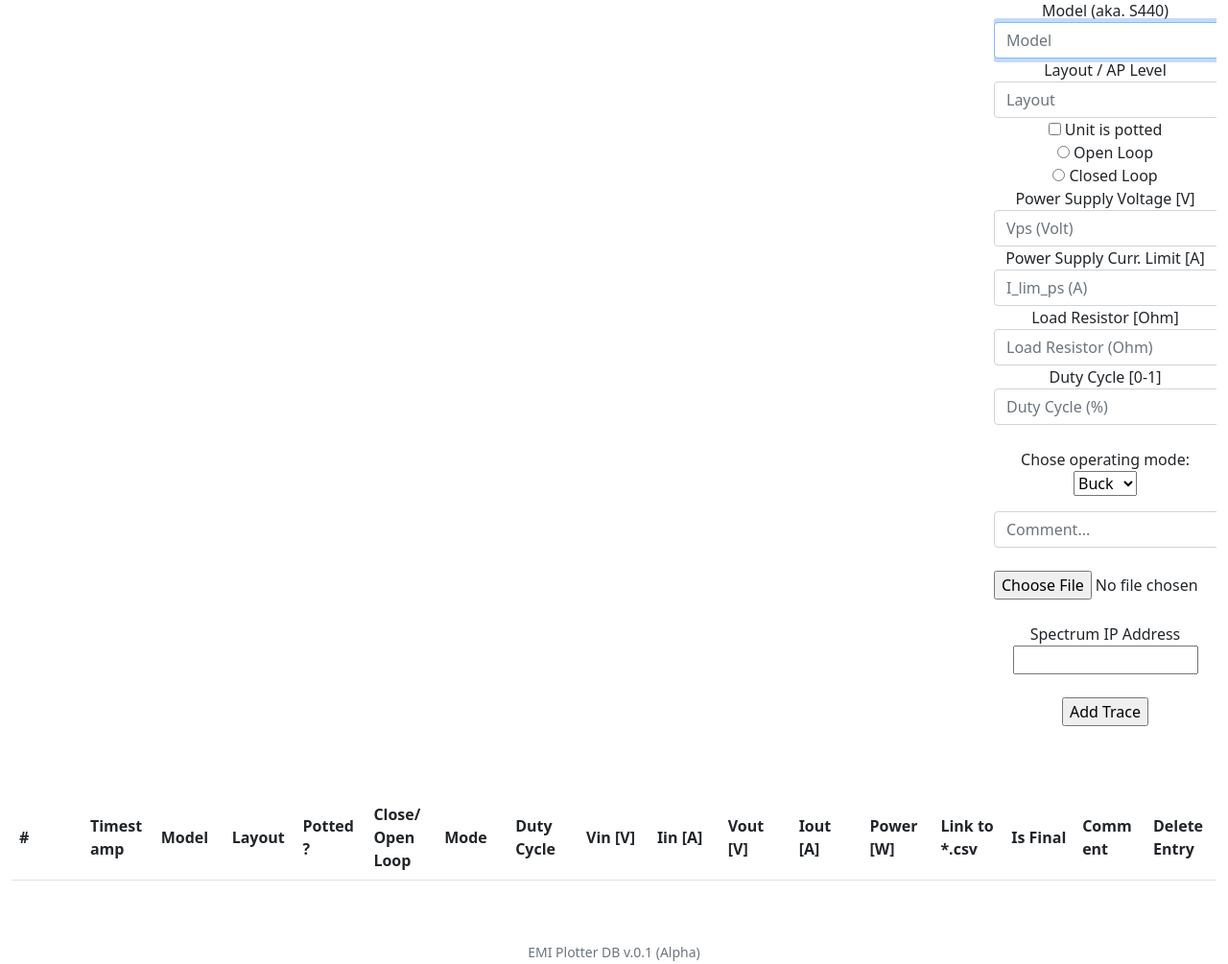
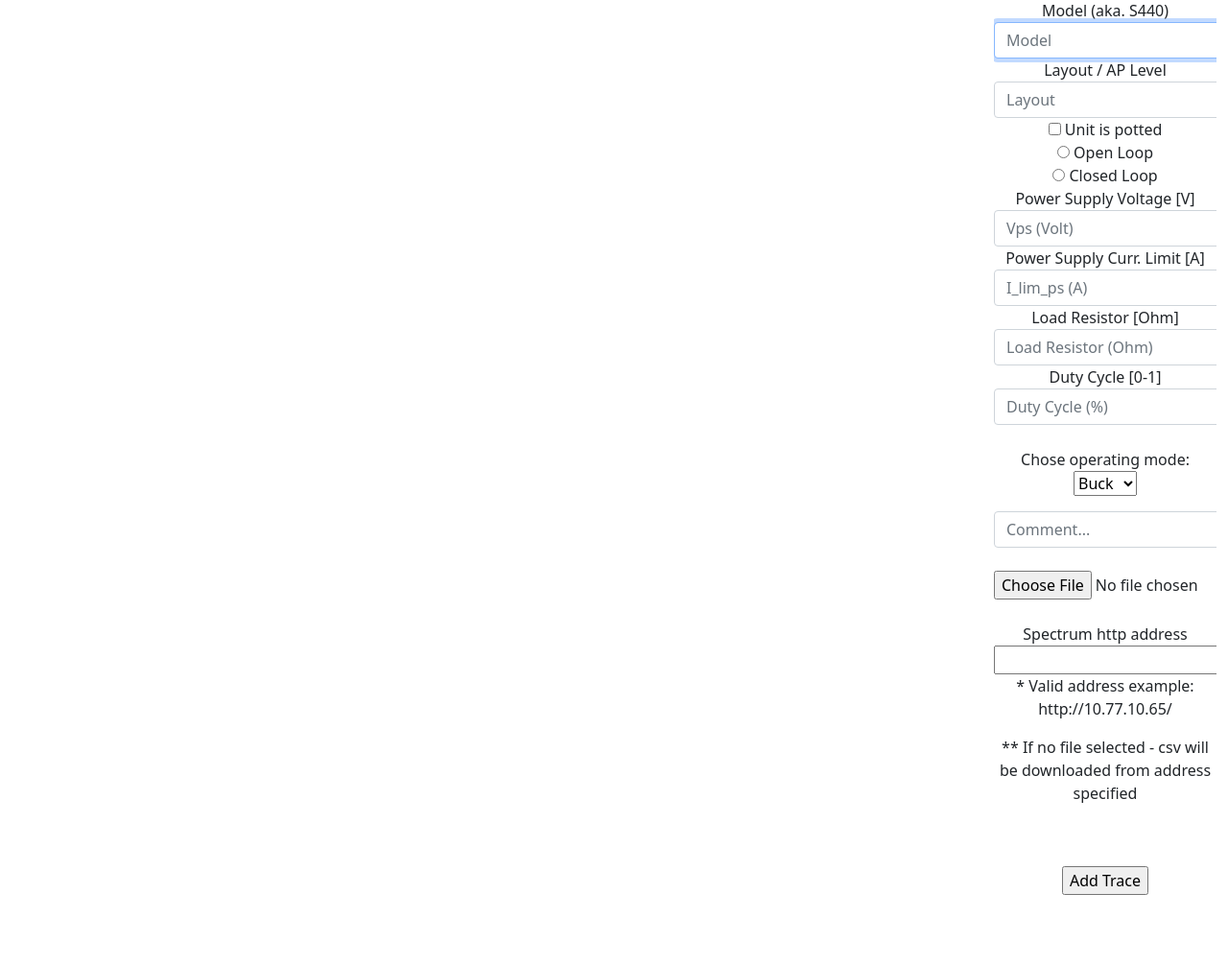
Before and after one commit to ilyashulga/cs50_final_project, a Flask app: template templates/upload_online.html in a window 1280 px wide. Shown: the part 256-1261 px from the top of the page at 96% size. Run offline with Flask 2, Linux system fonts and the light colour scheme; the template is opened without the code that fills it, so the values that code supplies are empty; some libraries are stand-ins or nearby versions.

Commit message:
Added spectrum csv download

```diff
--- a/app.py
+++ b/app.py
@@ -151,7 +151,8 @@
             "eff": 0.98,
             "user_comment": request.form.get("comment"),
             "filename": "none",
-            "is_final": False  # true will mean graph will be visible via dash viewing application
+            "is_final": False,  # true will mean graph will be visible via dash viewing application
+            "inst_address": request.form.get("inst_address")
             }
 
         # Check inputs specific for close_loop:
@@ -219,13 +220,23 @@
 
 
         # check if instrument IP is provided
-        session['inst_address'] = request.form.get('inst_address')
-        print(session['inst_address'])
-        if not session['inst_address'] and 'file' not in request.files:
+        #session['inst_address'] = request.form.get('inst_address')
+        file = request.files['file']
+
+        if not curr_wp['inst_address'] and 'file' not in request.files:
             flash('Please chose file or provide instrument IP address')
             return redirect(request.url)
-        elif 'file' not in request.files and session['inst_address']:
+        elif 'file' in request.files and file.filename != '':
+            file = request.files['file']
+            if file.filename == '':
+                flash('No selected file')
+                return redirect(request.url)
+        elif curr_wp['inst_address']:
             #flash('Getting .csv from spectrum')
+            csv_data = get_csv_from_spectrum(curr_wp['inst_address'])
+            if csv_data == "Can't reach instrument":
+                flash('Instrument not reachable at specified address')
+                return redirect(request.url)
             filename_head = curr_wp["model"] + '_' + ("Potted_" if curr_wp["is_potted"] else "Not_potted_") + curr_wp["layout"] + '_WP_' + curr_wp["cl_ol"] + '_' + curr_wp["mode"] + '_Power_' + str(curr_wp["power_in"]) + '_' + curr_wp["user_comment"]
             filename_tail = '.csv'
             filename = os.path.join('%s%s' % (filename_head, filename_tail))
@@ -236,7 +247,7 @@
                 count += 1
                 filename = os.path.join('%s-%d%s' % (filename_head, count, filename_tail))
             file = open(os.path.join(session_folder, filename), 'w')
-            file.write(get_csv_from_spectrum(session['inst_address']))
+            file.write(csv_data)
 
             flash("Result was successfully added")
             db.execute("INSERT INTO graphs (session_id, model, layout, is_cl, v_in, v_out, i_in, i_load, dc, power, mode, comment, filename, timestamp, is_potted) VALUES(?, ?, ?, ?, ?, ?, ?, ?, ?, ?, ?, ?, ?, ?, ?)", session_id,
@@ -245,12 +256,14 @@
             return redirect(request.url)
             #print(file)
         else:
-            file = request.files['file']
+            #file = request.files['file']
+            if file.filename == '':
+                flash('No selected file')
+                return redirect(request.url)
+
         # If the user does not select a file, the browser submits an
         # empty file without a filename.
-        if file.filename == '':
-            flash('No selected file')
-            return redirect(request.url)
+
 
         """ SECTION without get data from spectrum
         # check if the post request has the file part
@@ -596,5 +609,5 @@
 
 if __name__ == '__main__':
     #app.run(host="0.0.0.0")
-    app.run(debug=True)
+    app.run(port= 5001, debug=True)
     #app.run(host="0.0.0.0", debug=True)
--- a/templates/upload_online.html
+++ b/templates/upload_online.html
@@ -52,8 +52,10 @@
             <br>
             <input type=file name=file><br><br>
 
-            <label for="inst_address">Spectrum IP Address</label>
-            <input type="text" minlength="7" maxlength="15" size="15" pattern="^((\d{1,2}|1\d\d|2[0-4]\d|25[0-5])\.){3}(\d{1,2}|1\d\d|2[0-4]\d|25[0-5])$" id="inst_address" name="inst_address">
+            <label for="inst_address">Spectrum http address</label>
+            <input type="url" minlength="14" maxlength="22" size="22" pattern="^http?://((\d{1,2}|1\d\d|2[0-4]\d|25[0-5])\.){3}(\d{1,2}|1\d\d|2[0-4]\d|25[0-5])/$" id="inst_address" name="inst_address" value={{ curr_wp["inst_address"] }}>
+            <p>* Valid address example: http://10.77.10.65/ </p>
+            <p>** If no file selected - csv will be downloaded from address specified </p>
             <br>
             <br>
             <input type=submit value="Add Trace">
```
Also changed, not shown: helpers.py (+6 -3 lines).
